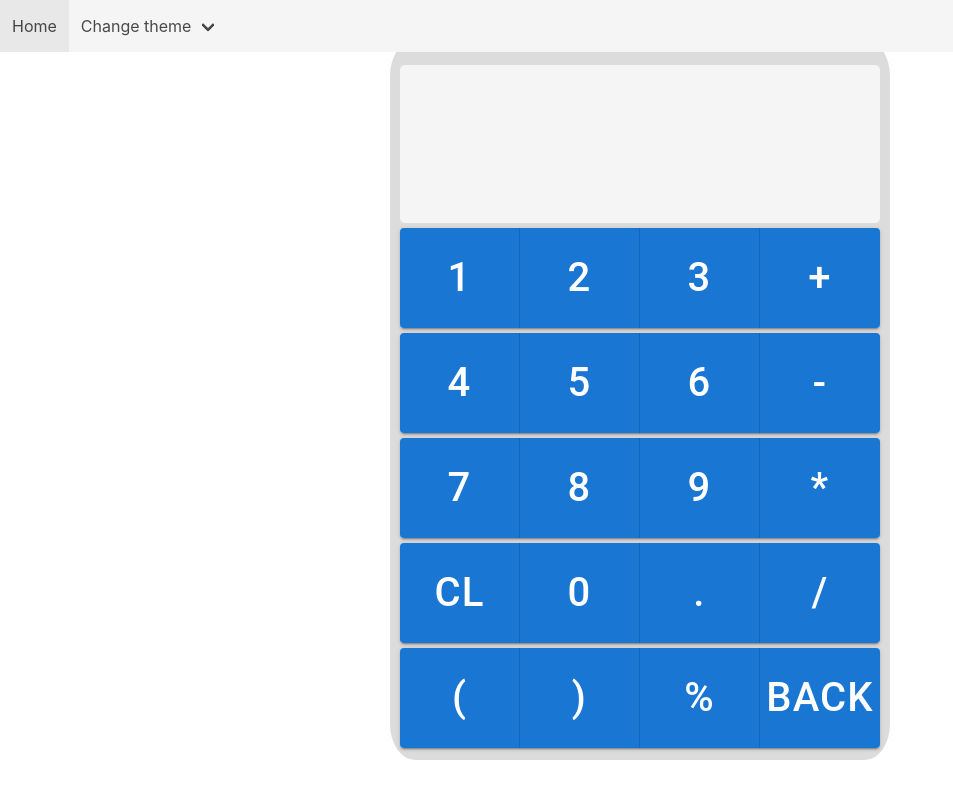
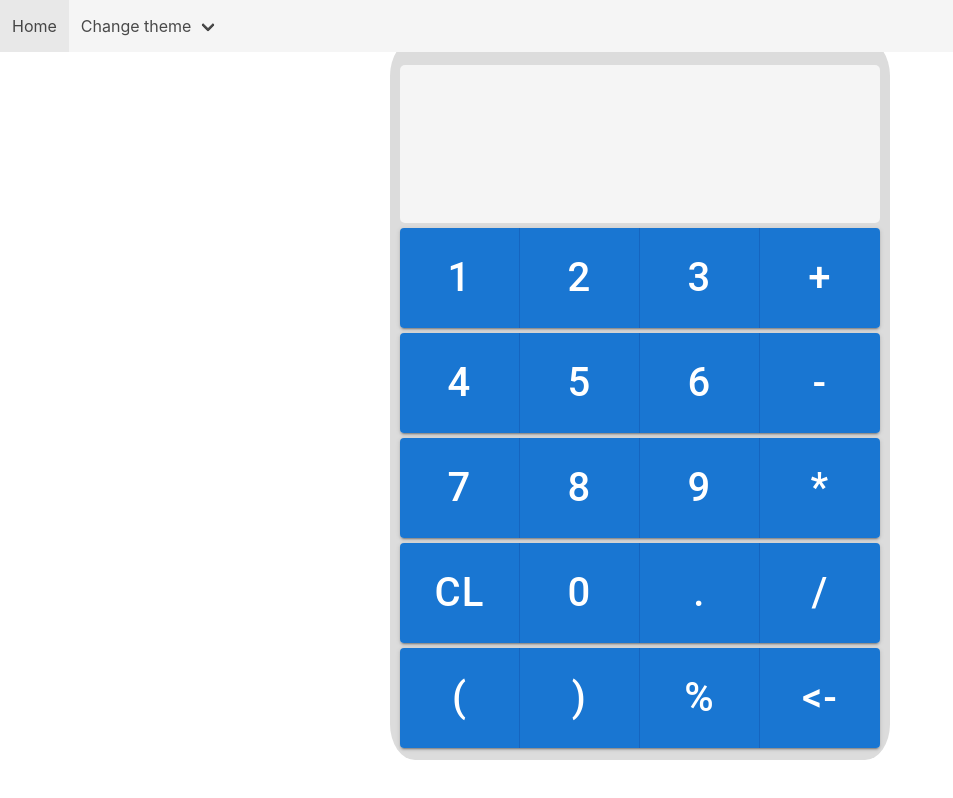
Before and after one commit to valyalshikovd/calculator3, a React (Create React App) app: page / in a window 1280 px wide. Shown: the whole page, without its empty margins (0-953 px from the left). Built offline with nearby package versions, Linux system fonts and the light colour scheme.

Commit message:
Font and ExtendedVersion

```diff
--- a/src/Buttons1.js
+++ b/src/Buttons1.js
@@ -136,7 +136,7 @@ function Buttons1(props) {                //добавлялка текста,
                         props.handleBackExpression(currButtons[18])
                     }} sx={props.sizeButton}
                             theme={theme}
-                            style={props.theme}>Back</Button>
+                            style={props.theme}>{'<-'}</Button>
                 </ButtonGroup>
             </div>
         </div>
```
